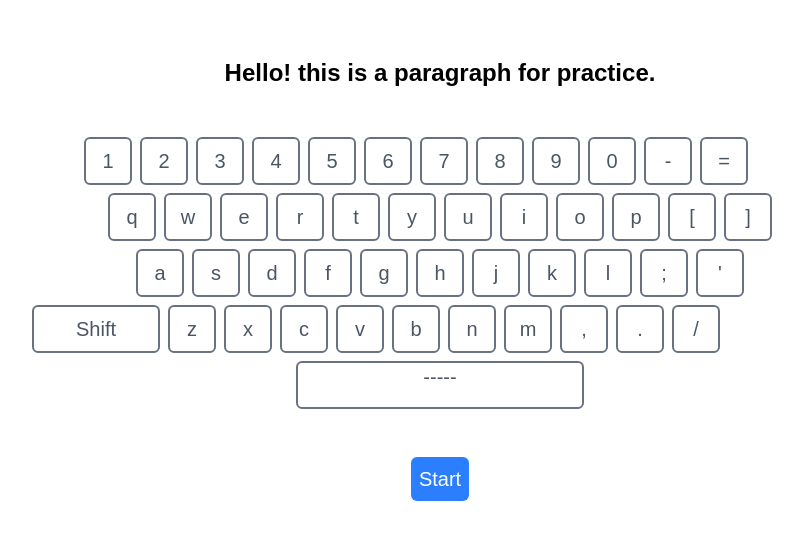
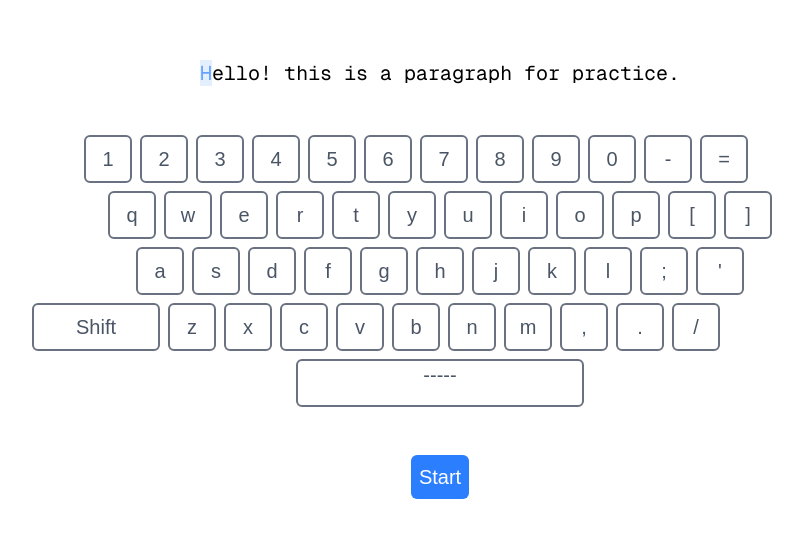
Before and after one commit to ErfanGh83/10fingertyping, a Next.js app: page /practice in a window 1280 px wide. Shown: the part 121-660 px from the top of the page, without its empty margins (200-1003 px from the left). Built offline with nearby package versions, Linux system fonts and the light colour scheme.

Commit message:
feat: added better way to display paragraphs

```diff
--- a/src/app/practice/page.tsx
+++ b/src/app/practice/page.tsx
@@ -8,6 +8,7 @@ import { useKeyPress } from '@/hooks/useKeyPress'
 import { compareKeys, isUsingAlt, returnNextCharByIndex } from '@/utils'
 import SpaceBarContainer from '@/components/SpaceBarContainer'
 import ShiftContainer from '@/components/ShiftContainer'
+import DisplayParagraph from '@/components/DisplayParagraph'
 
 const Page = () => {
 
@@ -17,6 +18,7 @@ const Page = () => {
     const [shiftIsNeeded, setShiftIsNeeded] = useState(false)
     const [index, setIndex] = useState<number>(0)
     const [paragraph, setParagraph] = useState<string | null>(null)
+    const [wrongIndices, setWrongIndices] = useState<number[]>([])
     const [finished, setFinished] = useState<boolean>(false)
     const [started, setStarted] = useState<boolean>(false)
     const [running, setRunning] = useState<boolean>(false)
@@ -35,7 +37,7 @@ const Page = () => {
     }, [started])
 
     useEffect(() => {
-        if(!started && pressedKey === ' ') {
+        if (!started && pressedKey === ' ') {
             setStarted(true)
         }
 
@@ -43,6 +45,7 @@ const Page = () => {
             if (compareKeys(nextChar, pressedKey) === false) {
                 if (pressedKey !== "Shift") {
                     setWrongKeyPressed(true);
+                    setWrongIndices((prev) => [...prev, index]);
                 }
             }
             else {
@@ -82,7 +85,7 @@ const Page = () => {
             <div
                 className='size-full flex flex-col items-center justify-center gap-12'
             >
-                <h2 className='text-2xl text-black font-semibold'>{exampleParagraph1}</h2>
+                <DisplayParagraph text={paragraph ? paragraph : ""} currentIndex={index} wrongIndices={wrongIndices ? wrongIndices : []} />
 
                 <div
                     className='w-fit flex flex-col gap-2 items-center justify-center'
@@ -90,12 +93,11 @@ const Page = () => {
                     {
                         keysList.map((keysRow, index) => (
 
-                            <div key={index} className={`w-fit flex flex-row gap-2 items-center justify-center ${
-                                index === 3 ? 'mr-32' : index === 0 ? 'mr-12' : ''
-                            }`}>
+                            <div key={index} className={`w-fit flex flex-row gap-2 items-center justify-center ${index === 3 ? 'mr-32' : index === 0 ? 'mr-12' : ''
+                                }`}>
                                 <>
                                     {
-                                        index === 3 && <ShiftContainer shiftIsNeeded={shiftIsNeeded} />
+                                        index === 3 && <ShiftContainer shiftIsNeeded={shiftIsNeeded} wrongKeyPressed={wrongKeyPressed}/>
                                     }
                                     {
                                         keysRow.map((key) => (
@@ -113,8 +115,7 @@ const Page = () => {
                 </div>
                 <button
                     onClick={() => setStarted(!started)}
-                    className={`size-fit p-2 rounded-md text-xl text-white cursor-pointer ${
-                            started ? 'bg-red-500 hover:bg-red-600' : 'bg-blue-500 hover:bg-blue-600'
+                    className={`size-fit p-2 rounded-md text-xl text-white cursor-pointer ${started ? 'bg-red-500 hover:bg-red-600' : 'bg-blue-500 hover:bg-blue-600'
                         }`}
                 >
                     {
--- /dev/null
+++ b/src/components/DisplayParagraph.tsx
@@ -0,0 +1,38 @@
+import React from "react";
+
+type Props = {
+    text: string;
+    currentIndex: number;
+    wrongIndices: number[];
+};
+
+const DisplayParagraph = ({ text, currentIndex, wrongIndices }: Props) => {
+    return (
+        <p className="font-mono text-xl">
+            {text.split("").map((char, i) => {
+                let className = "";
+
+                if (i < currentIndex) {
+                    // already typed
+                    className = wrongIndices.includes(i)
+                        ? "text-red-500 bg-red-100" // wrong char
+                        : "text-gray-400"; // correct typed
+                } else if (i === currentIndex) {
+                    className = wrongIndices.includes(i)
+                        ? "text-red-500 bg-blue-100 animate-pulse" // wrong char
+                        : "text-blue-500 bg-blue-100 animate-pulse"; // current char
+                } else {
+                    className = "text-black"; // upcoming chars
+                }
+
+                return (
+                    <span key={i} className={className}>
+                        {char}
+                    </span>
+                );
+            })}
+        </p>
+    );
+};
+
+export default DisplayParagraph;
--- a/src/components/ShiftContainer.tsx
+++ b/src/components/ShiftContainer.tsx
@@ -1,13 +1,14 @@
 type Props = {
     shiftIsNeeded: boolean
+    wrongKeyPressed: boolean
 }
 
-const ShiftContainer = ({ shiftIsNeeded }: Props) => {
+const ShiftContainer = ({ shiftIsNeeded, wrongKeyPressed }: Props) => {
 
     return (
         <button
             className={`h-12 w-32 flex items-center justify-center text-xl rounded-md
-                ${shiftIsNeeded ? 'border-blue-500 text-blue-500 border-4 font-bold' : 'border-gray-500 text-gray-600 border-2'}`}
+                ${shiftIsNeeded && wrongKeyPressed ? 'border-red-500 text-red-500 border-4 font-bold' : shiftIsNeeded?  'border-blue-500 text-blue-500 border-4 font-bold' : 'border-gray-500 text-gray-600 border-2'}`}
         >
             Shift
         </button>
```
